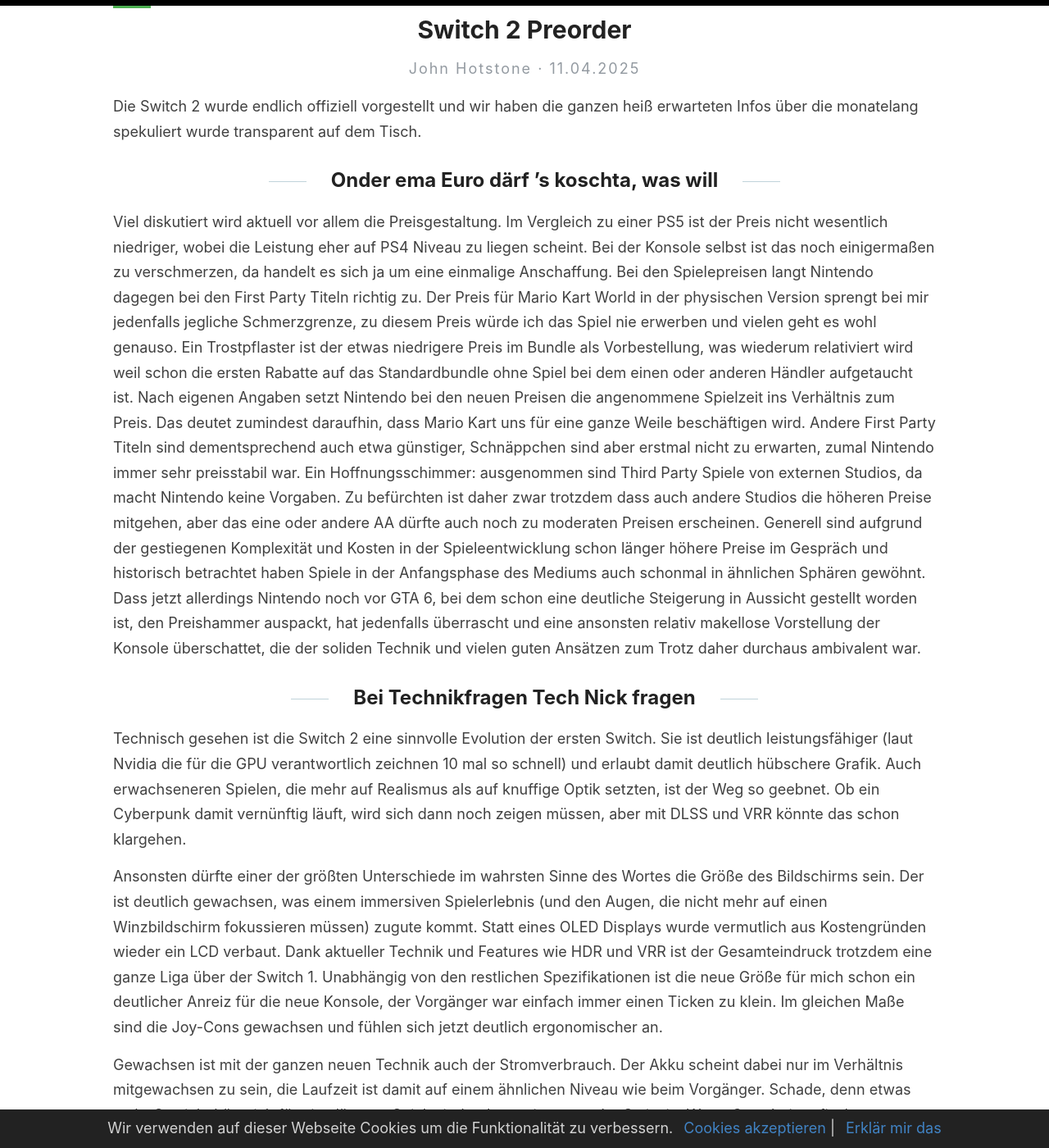
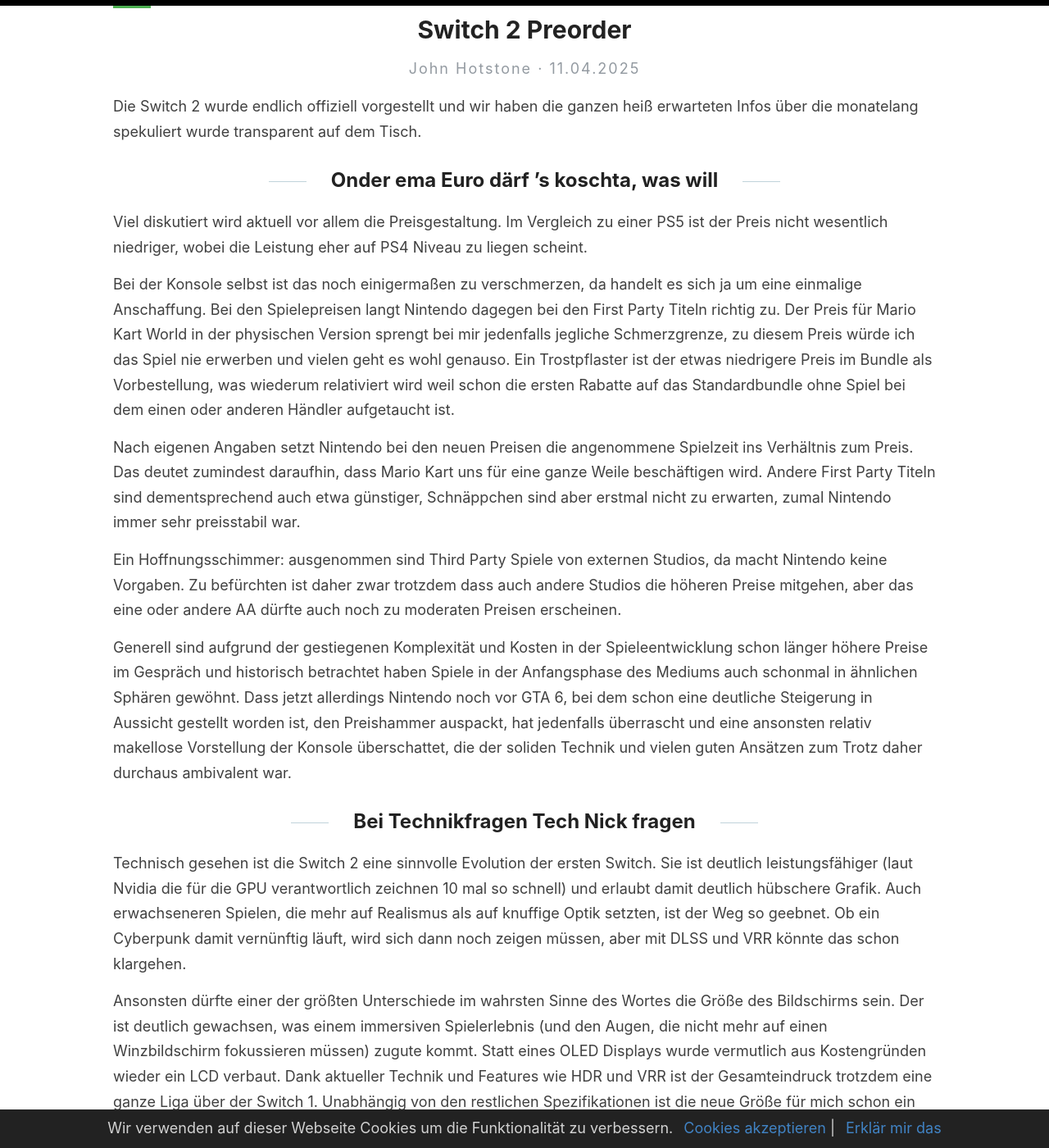
Before and after one commit to john-hotstone/john-hotstone.github.io, a Jekyll site: the page built from _posts/2025-04-11-Switch-2-Preorder.md, in a window 1280 px wide and 1400 px high, scrolled down 219 px. Shown: the whole window at 82% size. Built offline with Jekyll 4.4.1, drawn with Linux system fonts in a browser that asks for light colours; our own code applies the rules of GitHub Pages for plain Markdown files; comment, search, counter and statistics services are not loaded; some of the changed text lies outside the part shown.

```diff
--- a/_posts/2025-04-11-Switch-2-Preorder.md
+++ b/_posts/2025-04-11-Switch-2-Preorder.md
@@ -1,7 +1,14 @@
 Die Switch 2 wurde endlich offiziell vorgestellt und wir haben die ganzen heiß erwarteten Infos über die monatelang spekuliert wurde transparent auf dem Tisch.
 
 ## Onder ema Euro därf ’s koschta, was will
-Viel diskutiert wird aktuell vor allem die Preisgestaltung. Im Vergleich zu einer PS5 ist der Preis nicht wesentlich niedriger, wobei die Leistung eher auf PS4 Niveau zu liegen scheint. Bei der Konsole selbst ist das noch einigermaßen zu verschmerzen, da handelt es sich ja um eine einmalige Anschaffung. Bei den Spielepreisen langt Nintendo dagegen bei den First Party Titeln richtig zu. Der Preis für Mario Kart World in der physischen Version sprengt bei mir jedenfalls jegliche Schmerzgrenze, zu diesem Preis würde ich das Spiel nie erwerben und vielen geht es wohl genauso. Ein Trostpflaster ist der etwas niedrigere Preis im Bundle als Vorbestellung, was wiederum relativiert wird weil schon die ersten Rabatte auf das Standardbundle ohne Spiel bei dem einen oder anderen Händler aufgetaucht ist. Nach eigenen Angaben setzt Nintendo bei den neuen Preisen die angenommene Spielzeit ins Verhältnis zum Preis. Das deutet zumindest daraufhin, dass Mario Kart uns für eine ganze Weile beschäftigen wird. Andere First Party Titeln sind dementsprechend auch etwa günstiger, Schnäppchen sind aber erstmal nicht zu erwarten, zumal Nintendo immer sehr preisstabil war. Ein Hoffnungsschimmer: ausgenommen sind Third Party Spiele von externen Studios, da macht Nintendo keine Vorgaben. Zu befürchten ist daher zwar trotzdem dass auch andere Studios die höheren Preise mitgehen, aber das eine oder andere AA dürfte auch noch zu moderaten Preisen erscheinen.
+Viel diskutiert wird aktuell vor allem die Preisgestaltung. Im Vergleich zu einer PS5 ist der Preis nicht wesentlich niedriger, wobei die Leistung eher auf PS4 Niveau zu liegen scheint.
+
+Bei der Konsole selbst ist das noch einigermaßen zu verschmerzen, da handelt es sich ja um eine einmalige Anschaffung. Bei den Spielepreisen langt Nintendo dagegen bei den First Party Titeln richtig zu. Der Preis für Mario Kart World in der physischen Version sprengt bei mir jedenfalls jegliche Schmerzgrenze, zu diesem Preis würde ich das Spiel nie erwerben und vielen geht es wohl genauso. Ein Trostpflaster ist der etwas niedrigere Preis im Bundle als Vorbestellung, was wiederum relativiert wird weil schon die ersten Rabatte auf das Standardbundle ohne Spiel bei dem einen oder anderen Händler aufgetaucht ist.
+
+Nach eigenen Angaben setzt Nintendo bei den neuen Preisen die angenommene Spielzeit ins Verhältnis zum Preis. Das deutet zumindest daraufhin, dass Mario Kart uns für eine ganze Weile beschäftigen wird. Andere First Party Titeln sind dementsprechend auch etwa günstiger, Schnäppchen sind aber erstmal nicht zu erwarten, zumal Nintendo immer sehr preisstabil war.
+
+Ein Hoffnungsschimmer: ausgenommen sind Third Party Spiele von externen Studios, da macht Nintendo keine Vorgaben. Zu befürchten ist daher zwar trotzdem dass auch andere Studios die höheren Preise mitgehen, aber das eine oder andere AA dürfte auch noch zu moderaten Preisen erscheinen.
+
 Generell sind aufgrund der gestiegenen Komplexität und Kosten in der Spieleentwicklung schon länger höhere Preise im Gespräch und historisch betrachtet haben Spiele in der Anfangsphase des Mediums auch schonmal in ähnlichen Sphären gewöhnt. Dass jetzt allerdings Nintendo noch vor GTA 6, bei dem schon eine  deutliche Steigerung in Aussicht gestellt worden ist, den Preishammer auspackt, hat jedenfalls überrascht und eine ansonsten relativ makellose Vorstellung der Konsole überschattet, die der soliden Technik und vielen guten Ansätzen zum Trotz daher durchaus ambivalent war.
 
 ## Bei Technikfragen Tech Nick fragen
@@ -33,7 +40,7 @@ Donkey Kong schaut ganz cool aus, auch wenn die Kameraführung dank der größte
 ### Metroid Prime 4: Beyond
 Metroid profitiert deutlich am meisten von der Maussteuerung und schaut schick aus, das könnte ganz nett werden. Again: Shooter auf Konsolen: Kann man machen, muss man aber nicht. (Außer ich darf meine eigene Maus verwenden ;) )
 
-#### Hyrule Warriors: Chronik der Versiegelung
+### Hyrule Warriors: Chronik der Versiegelung
 Mehr von Zelda? Yay. Ein weiteres Warriors Spiel? Nay. Hätte es wegen der Story gerne erlebt, aber das ist mir dann doch zu stumpf. Ein richtiges Zelda bitte, danke.
 
 ### Nintendo Switch Welcome Tour
```
Also changed, not shown: other parts of _posts/2025-04-11-Switch-2-Preorder.md (+1 -1 lines).
